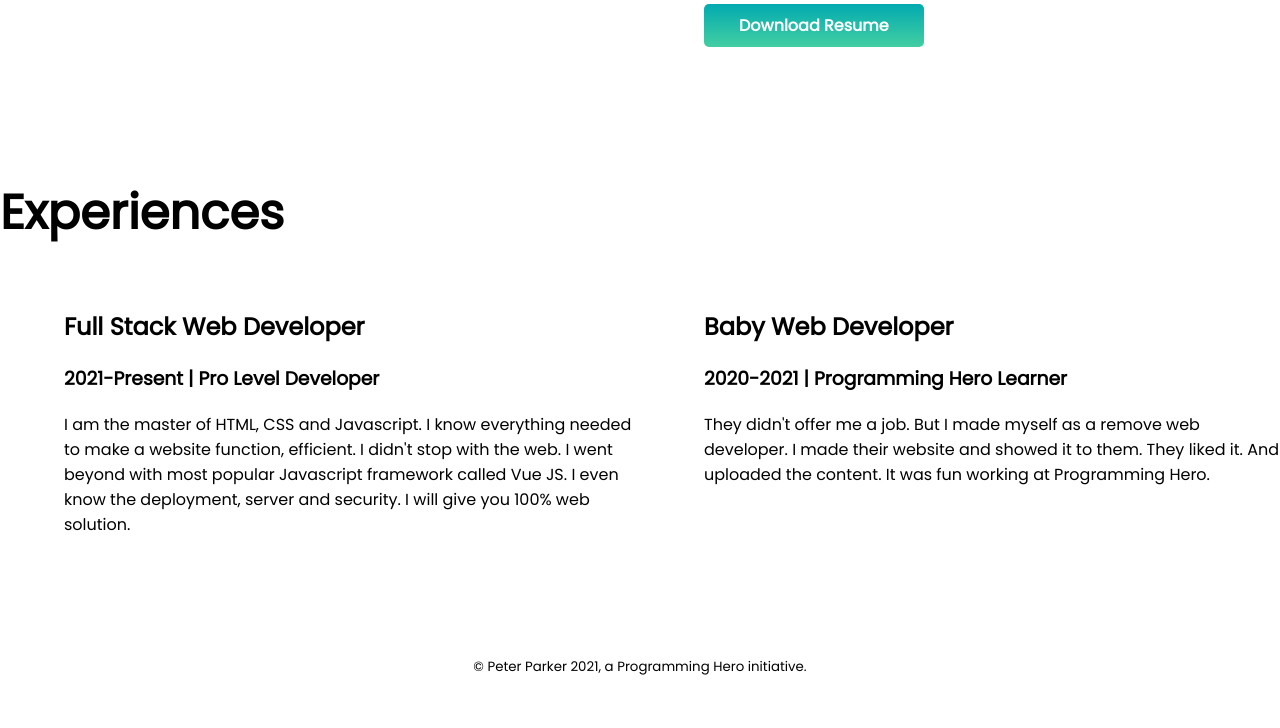
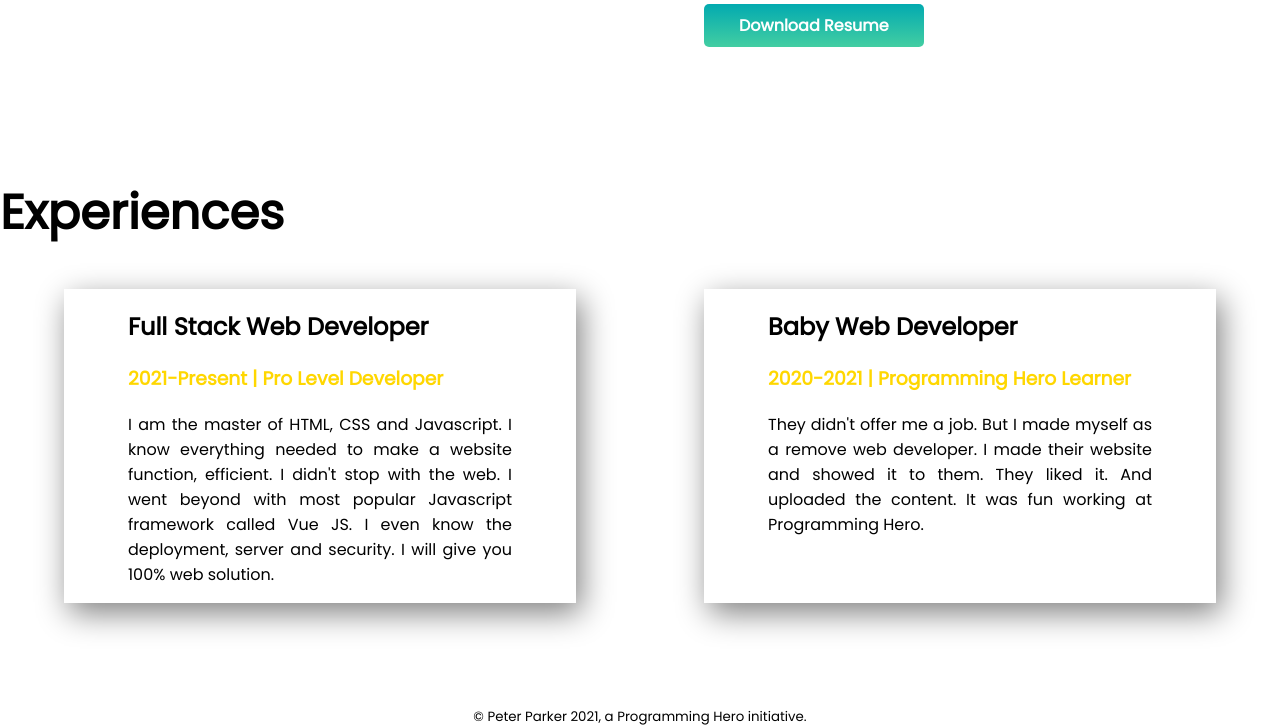
Before and after one commit to tanjil-ahmed/personal-repo, a plain HTML site: page index.html in a window 1280 px wide. Shown: the part 955-1683 px from the top of the page. Before the commit the page ends 1633 px from the top, so only its background shows below. Drawn offline with Linux system fonts and the light colour scheme.

Commit message:
third commit

```diff
--- a/index.html
+++ b/index.html
@@ -39,12 +39,12 @@
             <div class="box-container">
                 <div class="box">
                     <h2>Full Stack Web Developer</h2>
-                    <h3>2021-Present | Pro Level Developer</h3>
+                    <h3 class="gold-color">2021-Present | Pro Level Developer</h3>
                     <p>I am the master of HTML, CSS and Javascript. I know everything needed to make a website function, efficient. I didn't stop with the web. I went beyond with most popular Javascript framework called Vue JS. I even know the deployment, server and security. I will give you 100% web solution.</p>
                 </div>
                 <div class="box">
                     <h2>Baby Web Developer</h2>
-                    <h3>2020-2021 | Programming Hero Learner</h3>
+                    <h3 class="gold-color">2020-2021 | Programming Hero Learner</h3>
                     <p>They didn't offer me a job. But I made myself as a remove web developer. I made their website and showed it to them. They liked it. And uploaded the content. It was fun working at Programming Hero.</p>
                 </div>
             </div>
--- a/style.css
+++ b/style.css
@@ -53,6 +53,12 @@ footer {
   display: flex;
 }
 .box {
-  width: 50%;
-  padding-left: 5%;
+  width: 40%;
+  margin-left: 5%;
+  margin-right: 5%;
+  box-shadow: 5px 10px 30px gray;
+  padding: 0 5%;
 }
+.box p {
+  text-align: justify;
+}
```
